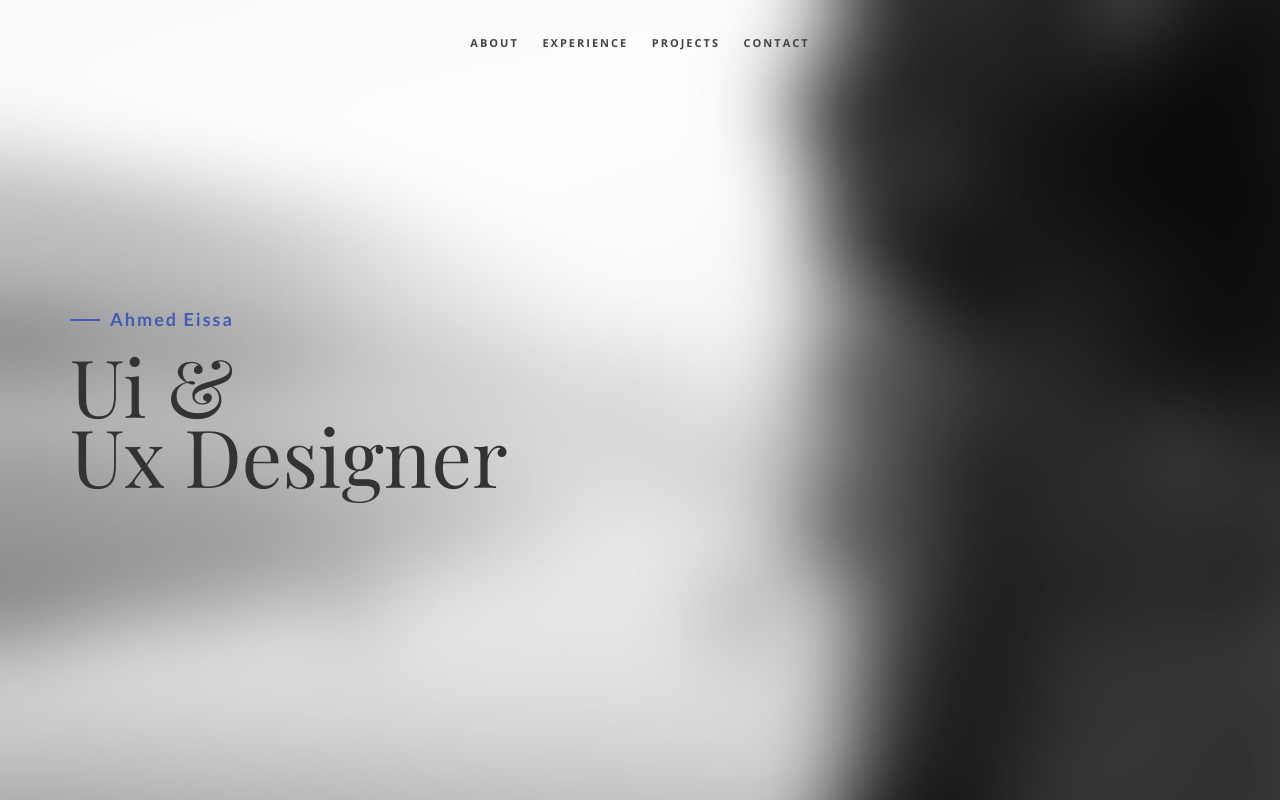
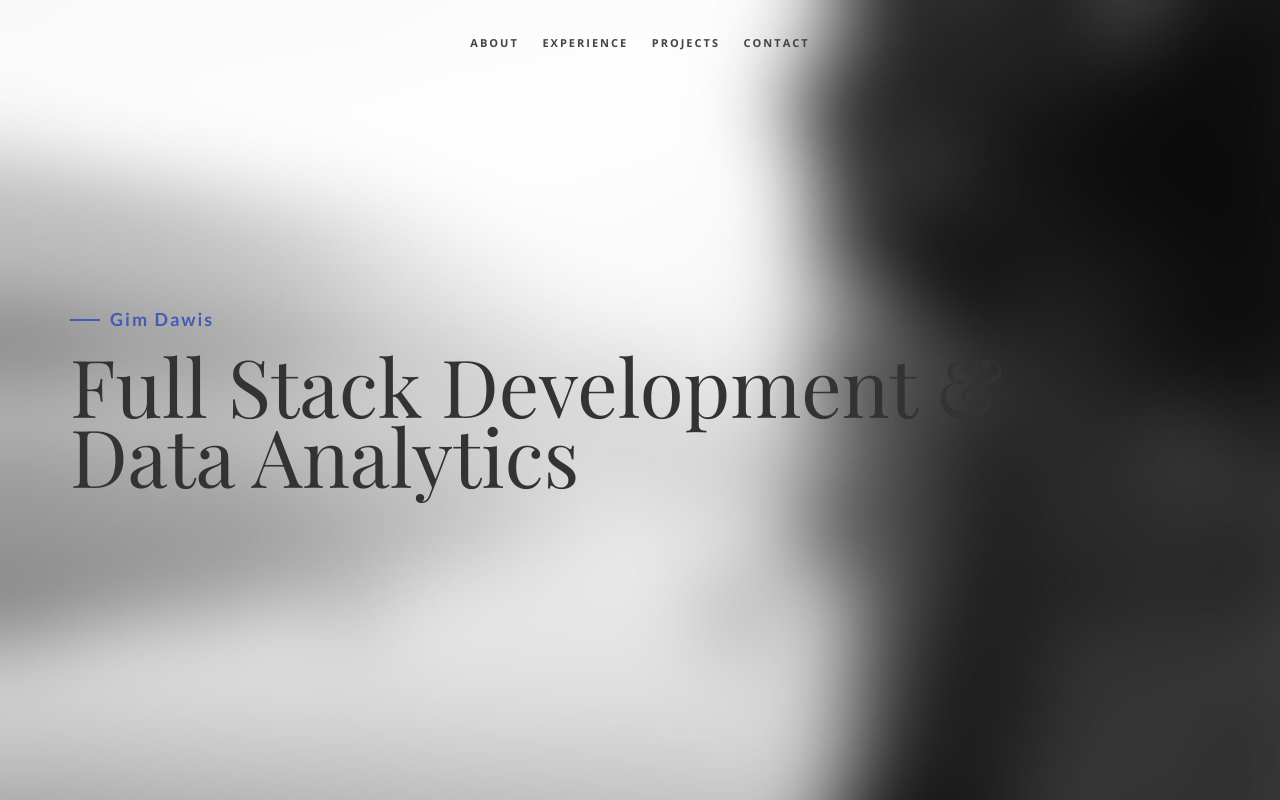
Before and after one commit to Returnee/portfolio, a plain HTML site: page index.html in a window 1280 px wide. Shown: the top 800 px of the page. Drawn offline with nearby package versions, Linux system fonts and the light colour scheme; files whose address does not match are found by name; a web font is replaced by a local one.

Commit message:
Update index.html
Minor Edit to Align to my profile

```diff
--- a/index.html
+++ b/index.html
@@ -53,8 +53,8 @@
         <div class="container">
             <div class="disply-table">
                 <div class="table-cell" data-aos="fade-up" data-aos-delay="0">
-                    <h4>Ahmed Eissa</h4>
-                    <h1>Ui &<br /> Ux Designer</h1> </div>
+                    <h4>Gim Dawis</h4>
+                    <h1>Full Stack Development &<br /> Data Analytics</h1> </div>
             </div>
         </div>
     </div>
```
